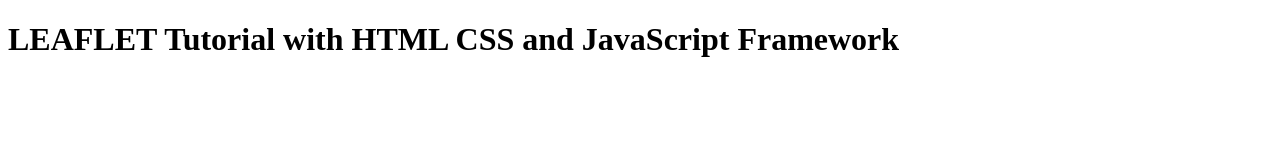
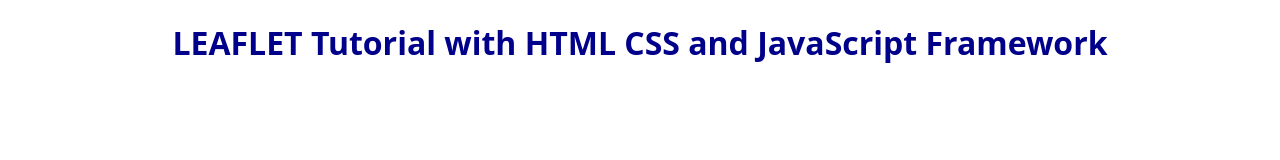
Before and after one commit to Imanolasolo/LEAFLET_tutorial-_with_HTML_CSS_JAVASCRIPT_Framework, a plain HTML site: page index.html in a window 1280 px wide. Drawn offline with Linux system fonts and the light colour scheme.

Commit message:
CSS_Creation :wrench:

```diff
--- a/index.html
+++ b/index.html
@@ -6,6 +6,8 @@
     <meta charset="UTF-8">
     <meta http-equiv="X-UA-Compatible" content="IE=edge">
     <meta name="viewport" content="width=device-width, initial-scale=1.0">
+    <!--CSS Dependence-->
+    <link rel="stylesheet" type="text/css" href="style.css">
 	<!--Title for web and Html-->
     <title>LEAFLET Tutorial with HTML CSS and JavaScript Framework</title>
     <h1>LEAFLET Tutorial with HTML CSS and JavaScript Framework</h1>
--- /dev/null
+++ b/style.css
@@ -0,0 +1,6 @@
+/*Title style*/
+h1{
+    color:darkblue;
+    font-family: system-ui, -apple-system, BlinkMacSystemFont, 'Segoe UI', Roboto, Oxygen, Ubuntu, Cantarell, 'Open Sans', 'Helvetica Neue', sans-serif;
+    text-align: center;
+}
```
